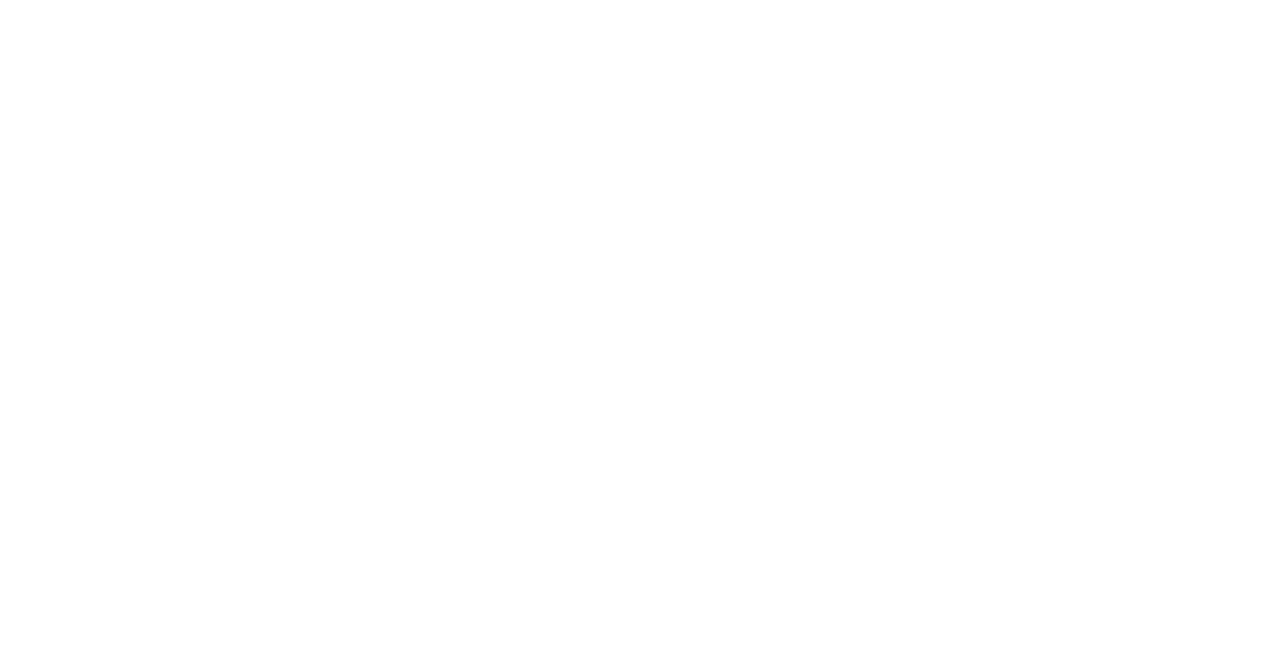
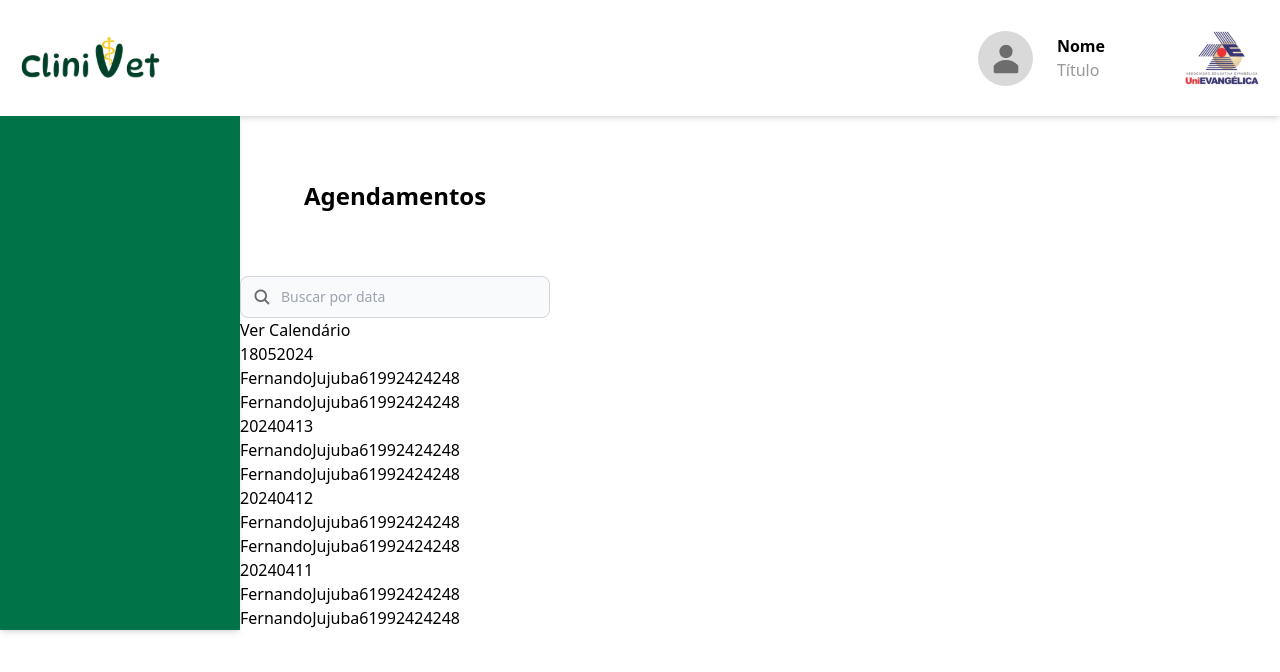
Before and after one commit to FilipeVOl/medvet, a React (Vite) app: page /agenda in a window 1280 px wide. Before the commit this address had no page. Shown: the top 672 px of the page. Built offline with nearby package versions, Linux system fonts and the light colour scheme.

Commit message:
FEAT: Agenda em Lista, estrutura inicial, lóógica de carregar os elementos

```diff
--- a/src/Router.jsx
+++ b/src/Router.jsx
@@ -3,6 +3,7 @@ import Cadastro from "./pages/Cadastro";
 import Agendamento from "./pages/Agendamento";
 import Professor from "./pages/professor";
 import { DefaultLayout } from "./layouts/DefaultLayout";
+import Agenda from "./pages/Agenda";
 
 export function Router() {
   return (
@@ -11,6 +12,7 @@ export function Router() {
         <Route path="cadastro" element={<Cadastro />} />
         <Route path="agendamento" element={<Agendamento />} />
         <Route path="professor" element={<Professor />} />
+        <Route path="agenda" element={<Agenda/>} />
       </Route>
     </Routes>
   );
--- /dev/null
+++ b/src/mocks/agenda.mock.js
@@ -0,0 +1,8 @@
+const mockAgenda = [
+    {'18052024': [['Fernando', 'Jujuba', '61992424248'], ['Fernando', 'Jujuba', '61992424248']]},
+    {'20240413': [['Fernando', 'Jujuba', '61992424248'], ['Fernando', 'Jujuba', '61992424248']]},
+    {'20240412': [['Fernando', 'Jujuba', '61992424248'], ['Fernando', 'Jujuba', '61992424248']]},
+    {'20240411': [['Fernando', 'Jujuba', '61992424248'], ['Fernando', 'Jujuba', '61992424248']]},
+  ]
+
+  export default mockAgenda;
--- /dev/null
+++ b/src/pages/Agenda.jsx
@@ -0,0 +1,37 @@
+import agendas from '../mocks/agenda.mock'
+import iconSearch from '../images/icon-search.png'
+export default function Agenda() {
+  return (
+    <main>
+      <section>
+        <h1 className="text-2xl font-bold m-16">Agendamentos</h1>
+      </section>
+      <section>
+      <div className="relative w-full">
+          <div className="absolute inset-y-0 start-0 flex items-center ps-3 pointer-events-none">
+              <img src={iconSearch}/>
+          </div>
+          <input type="text" id="simple-search" className="bg-gray-50 border border-gray-300 text-gray-900 text-sm rounded-lg focus:ring-blue-500 focus:border-blue-500 block w-full ps-10 p-2.5  dark:bg-gray-700 dark:border-gray-600 dark:placeholder-gray-400 dark:text-white dark:focus:ring-blue-500 dark:focus:border-blue-500" placeholder="Buscar por data" required />
+      </div>
+          <button type="button">Ver Calendário</button>
+      </section>
+      <section>
+          <ol>
+          {agendas.map((dados) => {
+            const chave = Object.keys(dados);
+            //ajeitar visualização
+            return (
+              <div key = {chave}>
+                <h2>{chave}</h2>
+                {dados[chave].map((e) => (
+                  <p key = {e}>{e}</p>
+                ))}
+              </div>
+            )
+          }
+          )}
+          </ol>
+      </section>
+    </main>
+  )
+  }
```
Also changed, not shown: src/images/icon-search.png (added).
